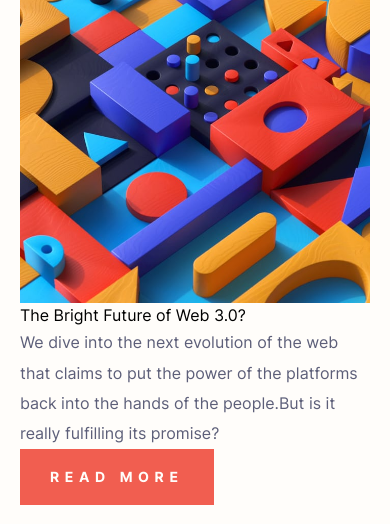
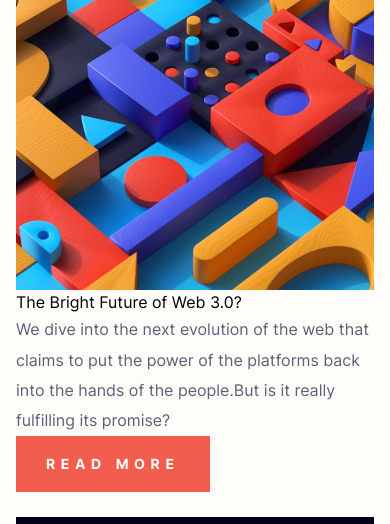
Before and after one commit to Humber70/home-page, a website built with Vite: page index.html in a window 390 px wide. Shown: the part 143-667 px from the top of the page. Built offline with nearby package versions, Linux system fonts and the light colour scheme.

Commit message:
refact: update body styles in HTML and CSS for improved layout and responsiveness

```diff
--- a/index.html
+++ b/index.html
@@ -8,7 +8,7 @@
     <link rel="icon" href="/images/favicon-32x32.png" type="image/png"/>
     <title>Home Page</title>
   </head>
-  <body>
+  <body class="max-w-[1440px] lg:max-w-[1220px] xl:max-w-[1440px] px-4 mx-auto">
     <header class="header">
       <img src="/images/logo/logo.svg" alt="logo" class="logo" />
       <img
--- a/src/css/style.css
+++ b/src/css/style.css
@@ -5,8 +5,6 @@
 
 
 body {
-  margin: 20px 20px auto;
-  max-width: 1200px;
   background-color: var(--color-neutral-off-white);
   font-family: var(--font-family);
 }
```
